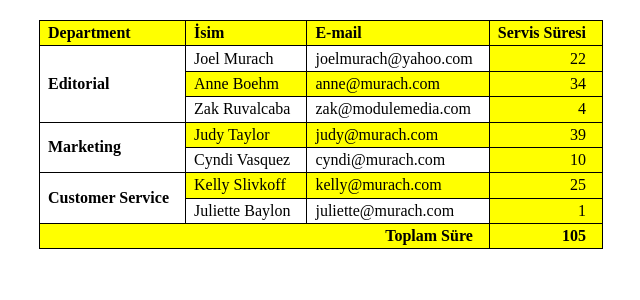
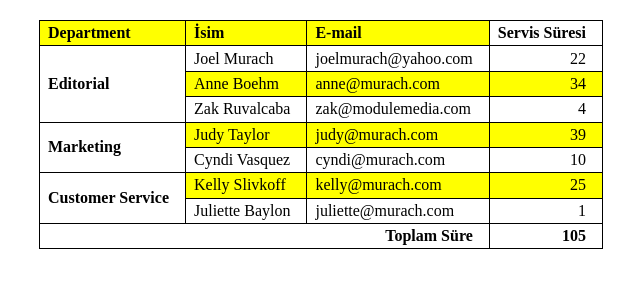
Before and after one commit to ercument0377/ercument0377.github.io, a PHP site: page /odev3/Activity3.html in a window 1280 px wide. Shown: the top 300 px of the page, without its empty margins (246-886 px from the left). Run offline with PHP 8.4, Linux system fonts and the light colour scheme.

Commit message:
Add files via upload

```diff
--- a/odev3/Activity3.css
+++ b/odev3/Activity3.css
@@ -30,7 +30,7 @@
 .right
 {
 	text-align: right;
-	background-color : yellow;
+	background-color : white;
 
 }
 
--- a/odev3/Activity3.html
+++ b/odev3/Activity3.html
@@ -36,7 +36,7 @@
 
 				<td>Zak Ruvalcaba</td>
 				<td>zak@modulemedia.com</td>
-				<td class="right" BGCOLOR="wite">4</td>
+				<td class="right" >4</td>
 			</tr>
 			<tr>
                 <th rowspan="2">Marketing</th>
```
